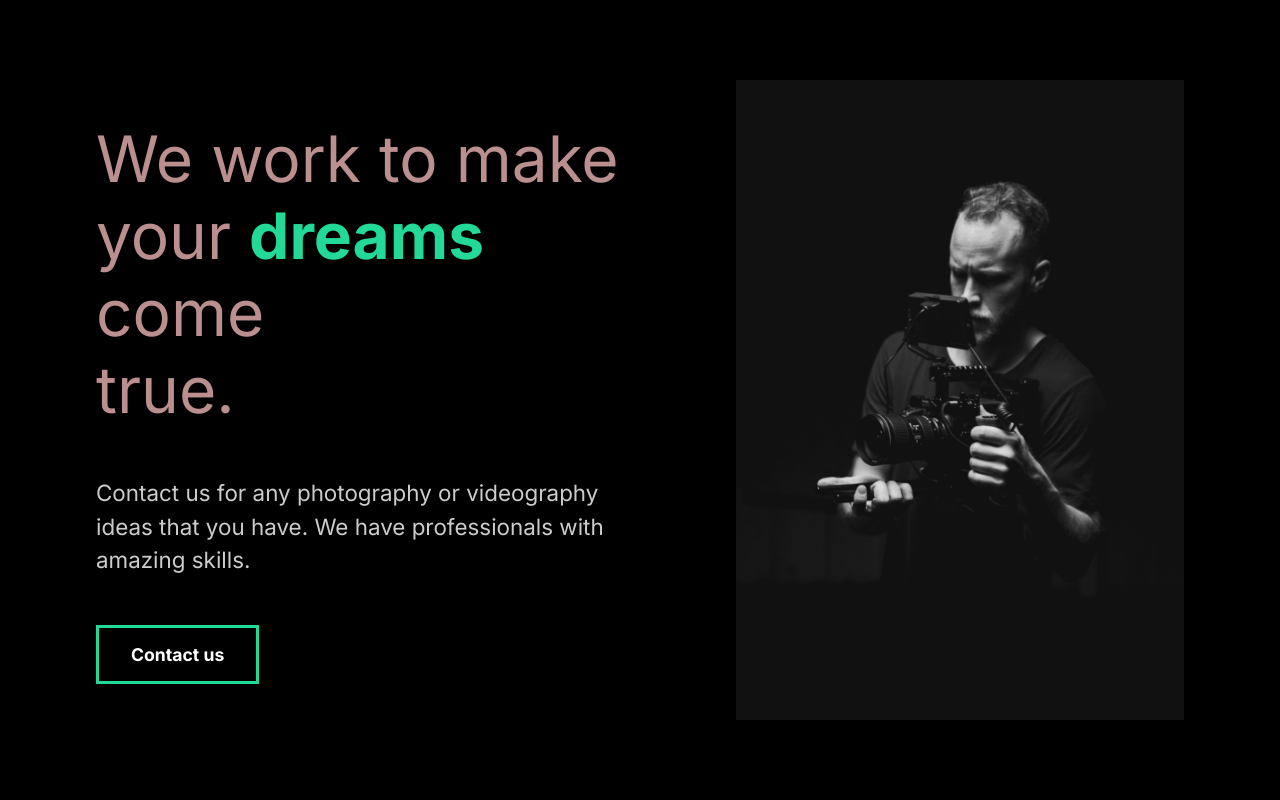
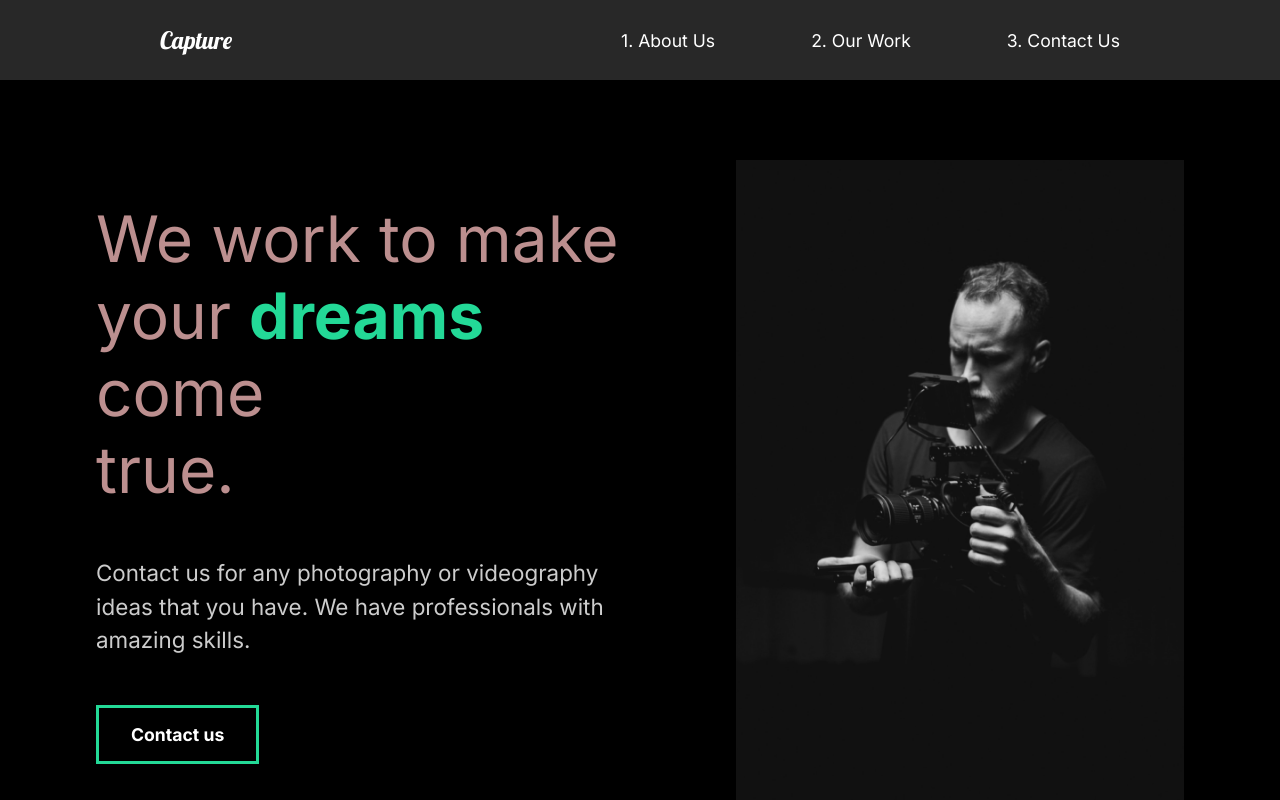
Before and after one commit to jianingroja/react-jazznight-website, a React (Create React App) app: page / in a window 1280 px wide. Shown: the top 800 px of the page. Built offline with nearby package versions, Linux system fonts and the light colour scheme.

Commit message:
8. Creating and styling Nav

```diff
--- /dev/null
+++ b/src/components/Nav.js
@@ -0,0 +1,53 @@
+import styled from "styled-components";
+
+const Nav = () => {
+  return (
+    <StyledNav>
+      <h1>
+        <a id="logo" href="#">
+          Capture
+        </a>
+      </h1>
+      <ul>
+        <li>
+          <a href="#">1. About Us</a>
+        </li>
+        <li>
+          <a href="#">2. Our Work</a>
+        </li>
+        <li>
+          <a href="#">3. Contact Us</a>
+        </li>
+      </ul>
+    </StyledNav>
+  );
+};
+
+const StyledNav = styled.nav`
+  min-height: 10vh;
+  display: flex;
+  margin: auto;
+  justify-content: space-between;
+  align-items: center;
+  padding: 1rem 10rem;
+  background: #282828;
+  a {
+    color: white;
+    text-decoration: none;
+  }
+  ul {
+    display: flex;
+    list-style: none;
+  }
+  #logo {
+    font-size: 1.5rem;
+    font-family: "Lobster", cursive;
+    font-weight: lighter;
+  }
+  li {
+    padding-left: 6rem;
+    position: relative;
+  }
+`;
+
+export default Nav;
--- a/src/pages/AboutUs.js
+++ b/src/pages/AboutUs.js
@@ -3,11 +3,13 @@
 import AboutSection from "../components/AboutSection";
 import ServicesSection from "../components/ServicesSection";
 import FaqSection from "../components/FaqSection";
+import Nav from '../components/Nav'
 
 const AboutUs = () => {
   return (
     //frag
     <>
+      <Nav/>
       <AboutSection />
       <ServicesSection />
       <FaqSection />
```
